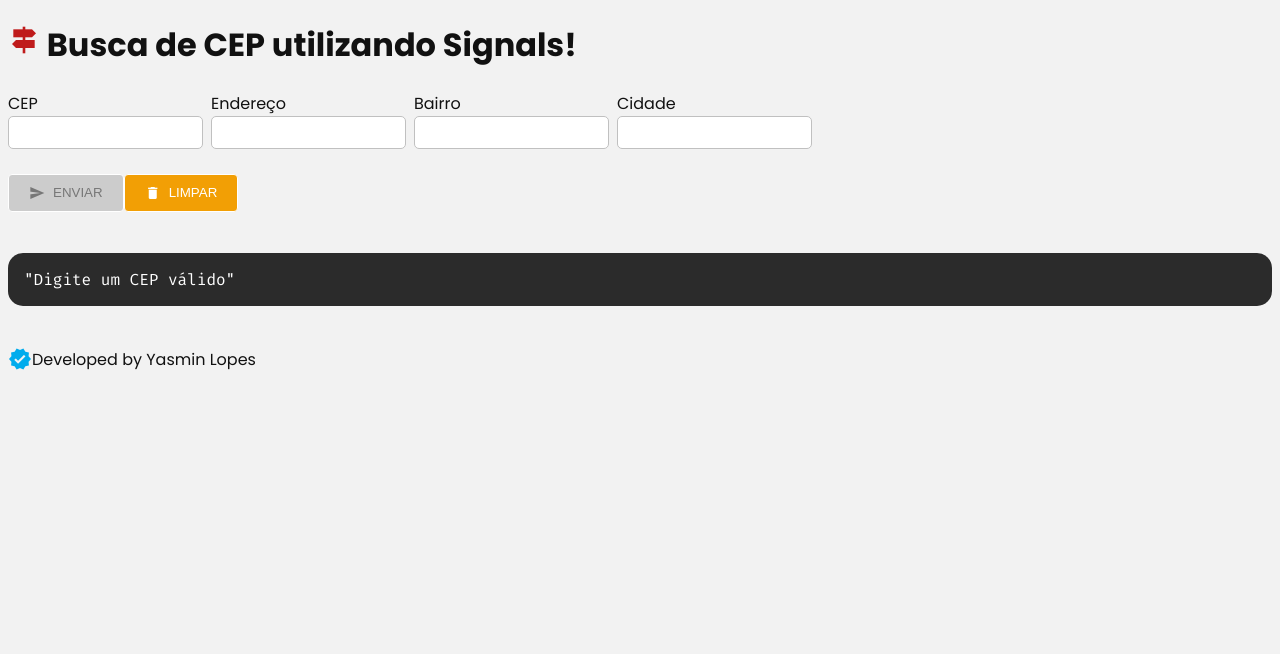
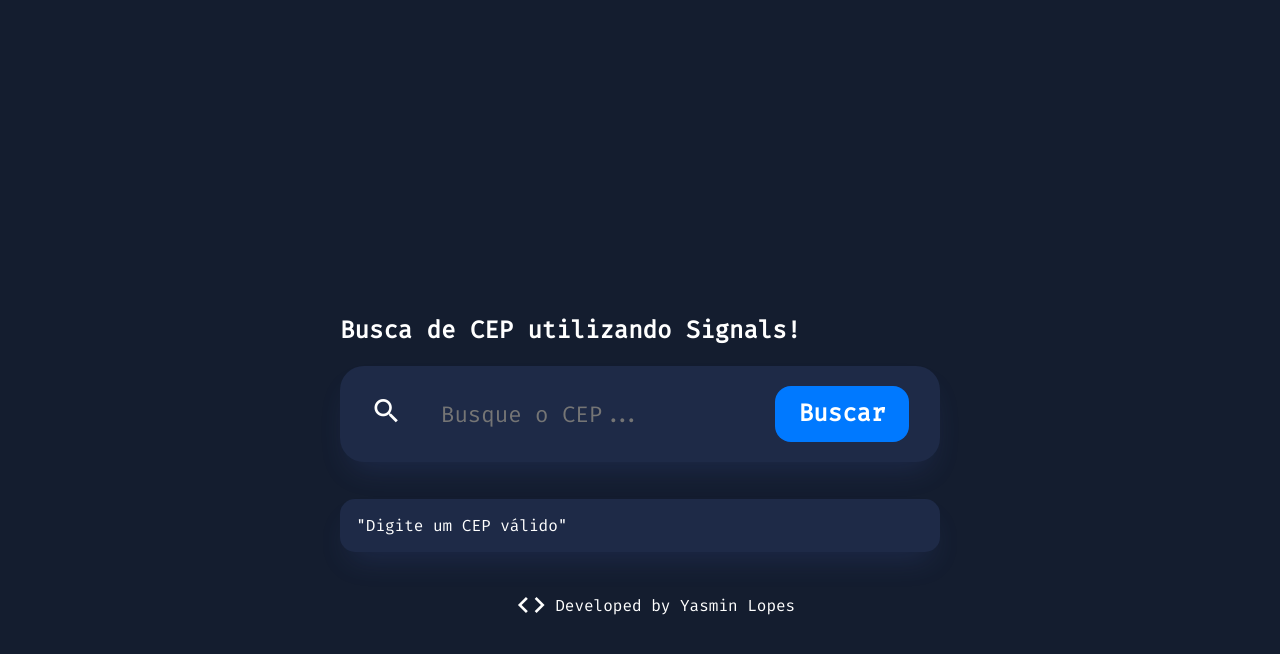
Before and after one commit to yasminlopes/busca-cep-signals-angular, an Angular app: page / in a window 1280 px wide. Shown: the top 654 px of the page. Built offline with nearby package versions, Linux system fonts and the light colour scheme.

Commit message:
refactor: update layout

```diff
--- a/src/app/busca-cep/container/busca-cep/busca-cep.component.html
+++ b/src/app/busca-cep/container/busca-cep/busca-cep.component.html
@@ -1,49 +1,25 @@
-<h1>
-  <span class="material-icons icon-signpost">signpost</span>
+<h2>
   {{ titulo() }}
-</h1>
+</h2>
 
-<form [formGroup]="form" class="flex g-8">
-  <div class="flex column">
-    <label>CEP</label>
-    <input
-      cepMask
-      formControlName="cep"
-      type="text"
-      maxlength="9"
-      (ngModelChange)="cep.set($event)"
-    />
-  </div>
+<form [formGroup]="form" class="form">
 
-  <div class="flex column">
-    <label>Endereço</label>
-    <input type="text" formControlName="logradouro" />
-  </div>
+  <label for="cep" class="form__label">
+  <span class="material-icons">search</span></label>
+  <input
+    cepMask
+    name="cep"
+    id="cep"
+    type="text"
+    maxlength="9"
+    placeholder="Busque o CEP..."
+    class="form__input"
+    formControlName="cep"
+    (ngModelChange)="cep.set($event)"/>
 
-  <div class="flex column">
-    <label>Bairro</label>
-    <input type="text" formControlName="bairro" />
-  </div>
+  <button type="submit" class="btn-submit">Buscar</button>
 
-  <div class="flex column">
-    <label>Cidade</label>
-    <input type="text" formControlName="localidade" />
-  </div>
 </form>
-
-<br>
-
-<div class="flex">
-  <button (click)="enviarDados()" [disabled]="!form.valid" class="btn-enviar flex align-center g-8">
-    <span class="btn-icon material-icons">send</span>
-    Enviar
-  </button>
-
-  <button (click)="limparDados()" class="btn-limpar flex align-center g-8">
-    <span class="btn-icon material-icons">delete</span>
-    Limpar
-  </button>
-</div>
 
 <br>
 
@@ -52,8 +28,6 @@
 <br>
 
 <footer>
-  <div class="flex align-center">
-    <span class="material-icons icon-verified">verified</span>
-    <span> Developed by {{ nome }} {{ sobrenome }}</span>
-  </div>
+  <span class="material-icons">code</span>
+  <a href="https://github.com/yasminlopes" target="_blank"> Developed by {{ nome }} {{ sobrenome }}</a>
 </footer>
--- a/src/app/busca-cep/container/busca-cep/busca-cep.component.scss
+++ b/src/app/busca-cep/container/busca-cep/busca-cep.component.scss
@@ -2,70 +2,151 @@
 
 pre {
   font-family: "Fira Code", monospace;
-  background: rgb(43, 43, 43);
+  background: rgb(30, 42, 71);
+  box-shadow: rgba(70, 96, 187, 0.2) 0px 16px 30px -10px;
   color: white;
   padding: 16px;
   border-radius: 15px;
 }
 
-input {
-  padding: 8px;
-  border: 1px solid silver;
-  border-radius: 5px;
-}
+.form {
+  border-radius: 1.5rem;
+  background: rgb(30, 42, 71);
+  box-shadow: rgba(70, 96, 187, 0.2) 0px 16px 30px -10px;
+  width: 100%;
+  height: 6rem;
+  display: flex;
+  align-items: center;
+  justify-content: space-between;
+  transition: height 0.3s ease 0s;
+  position: relative;
 
-button {
-  color: #fff;
-  border: 1px solid #fff;
-  padding: 10px 20px;
-  border-radius: 4px;
-  cursor: pointer;
-  font-weight: 500;
-  text-transform: uppercase;
-  transition: all 0.3s ease;
-
-  &:hover {
-    border: 1px solid #fff;
+ &__input {
+    flex: 1 1 0%;
+    font-style: normal;
+    font-weight: normal;
+    font-size: 1.4rem;
+    color: rgb(255, 255, 255);
+    background: none;
+    border: none;
+    margin: 0px 0.8rem;
+    width: calc(100% - 4.8rem);
+    padding: 0.7rem 0.7rem 0.7rem 1.6rem;
+    box-sizing: border-box;
   }
 
-  &:disabled {
-    cursor: not-allowed;
-    background-color: #ccc;
-    color: #777;
+  &__label {
+    height: 2.4rem;
+    cursor: pointer;
+  }
+
+  &__input {
+    flex: 1 1 0%;
+    font-style: normal;
+    font-weight: normal;
+    font-size: 1.4rem;
+    color: rgb(255, 255, 255);
+    background: none;
+    border: none;
+    margin: 0px 0.8rem;
+    width: calc(100% - 4.8rem);
+    border-radius: 5px;
+
+    &:focus {
+      outline: none;
+      border: 2px dashed rgb(255, 255, 255);
+    }
   }
 }
 
-.btn-limpar {
-  background-color: #f29f05;
-
-  &:hover {
-    background-color: #f2b705;
-  }
+.btn-submit {
+  background: rgb(0, 121, 255);
+  border: none;
+  border-radius: 1rem;
+  line-height: 2.1rem;
+  font-size: 1.5rem;
+  font-weight: bold;
+  color: rgb(255, 255, 255);
+  cursor: pointer;
+  width: 8.4rem;
+  transition: all 0.3s ease-out 0s;
+  align-self: center;
+  height: auto;
+  padding: 0.7rem;
+  margin-right: 1.9rem;
 }
 
-.btn-enviar {
-  background-color: #4285f4;
-
-  &:hover {
-    background-color: #306ce7;
-  }
+.material-icons {
+  color: rgb(255, 255, 255);
+  font-size: 2rem;
+  margin-left: 1.9rem;
 }
 
-.btn-icon {
-  font-size: 1rem;
+footer {
+  display: flex;
+  align-items: center;
+  gap: 8px;
+  justify-content: center;
 }
 
-.icon-verified {
-  color: #00aced;
-}
+// input {
+//   padding: 8px;
+//   border: 1px solid silver;
+//   border-radius: 5px;
+// }
 
-.icon-signpost {
-  font-size: 2rem;
-  color: #bf1b1b;
-}
+// button {
+//   color: #fff;
+//   border: 1px solid #fff;
+//   padding: 10px 20px;
+//   border-radius: 4px;
+//   cursor: pointer;
+//   font-weight: 500;
+//   text-transform: uppercase;
+//   transition: all 0.3s ease;
 
-@media screen and (max-width: 768px) {
-  .flex {
-    flex-direction: column;
-  }
-}
+//   &:hover {
+//     border: 1px solid #fff;
+//   }
+
+//   &:disabled {
+//     cursor: not-allowed;
+//     background-color: #ccc;
+//     color: #777;
+//   }
+// }
+
+// .btn-limpar {
+//   background-color: #f29f05;
+
+//   &:hover {
+//     background-color: #f2b705;
+//   }
+// }
+
+// .btn-enviar {
+//   background-color: #4285f4;
+
+//   &:hover {
+//     background-color: #306ce7;
+//   }
+// }
+
+// .btn-icon {
+//   font-size: 1rem;
+// }
+
+// .icon-verified {
+//   color: #00aced;
+// }
+
+// .icon-signpost {
+//   font-size: 2rem;
+//   color: #bf1b1b;
+// }
+
+// @media screen and (max-width: 768px) {
+//   .flex {
+//     flex-direction: column;
+//   }
+// }
--- a/src/styles.scss
+++ b/src/styles.scss
@@ -1,23 +1,29 @@
-@import url("https://fonts.googleapis.com/css2?family=Poppins:wght@400;500;700&display=swap");
+@import url("https://fonts.googleapis.com/css2?family=Fira+Code&display=swap");
+
+* {
+  font-family: "Fira Code", monospace;
+}
 
 body {
-  font-family: "Poppins", sans-serif;
-  background: #f2f2f2;
-  color: #111111;
+  min-height: 100vh;
+  display: flex;
+  flex-direction: column;
+  -webkit-box-align: center;
+  align-items: center;
+  -webkit-box-pack: center;
+  justify-content: center;
+  background: rgb(20, 29, 47);
+  color: rgb(255, 255, 255);
+  padding: 3.1rem 2.4rem;
 }
 
-.flex {
-  display: flex;
+@media (min-width: 768px) {
+  body {
+    padding: 3.1rem 7rem;
+  }
 }
 
-.column {
-  flex-direction: column;
+a {
+  color: inherit;
+  text-decoration: none;
 }
-
-.g-8 {
-  gap: 8px;
-}
-
-.align-center {
-  align-items: center;
-}
```
